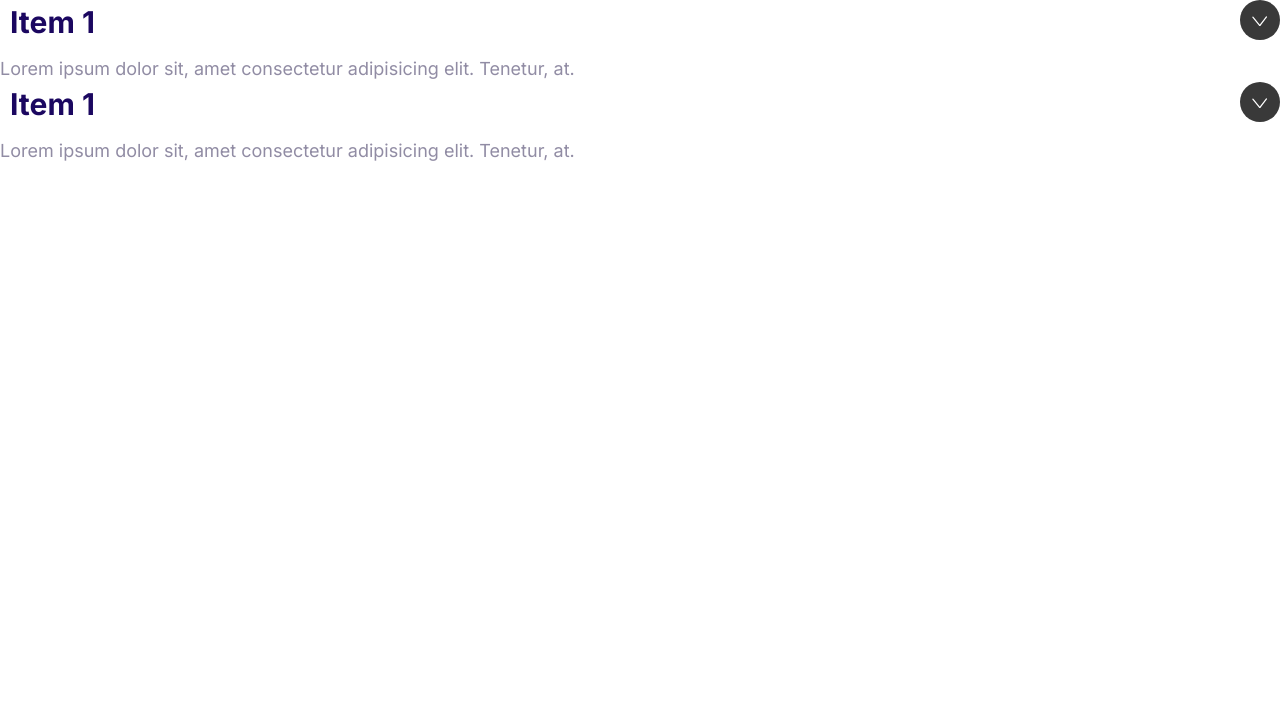
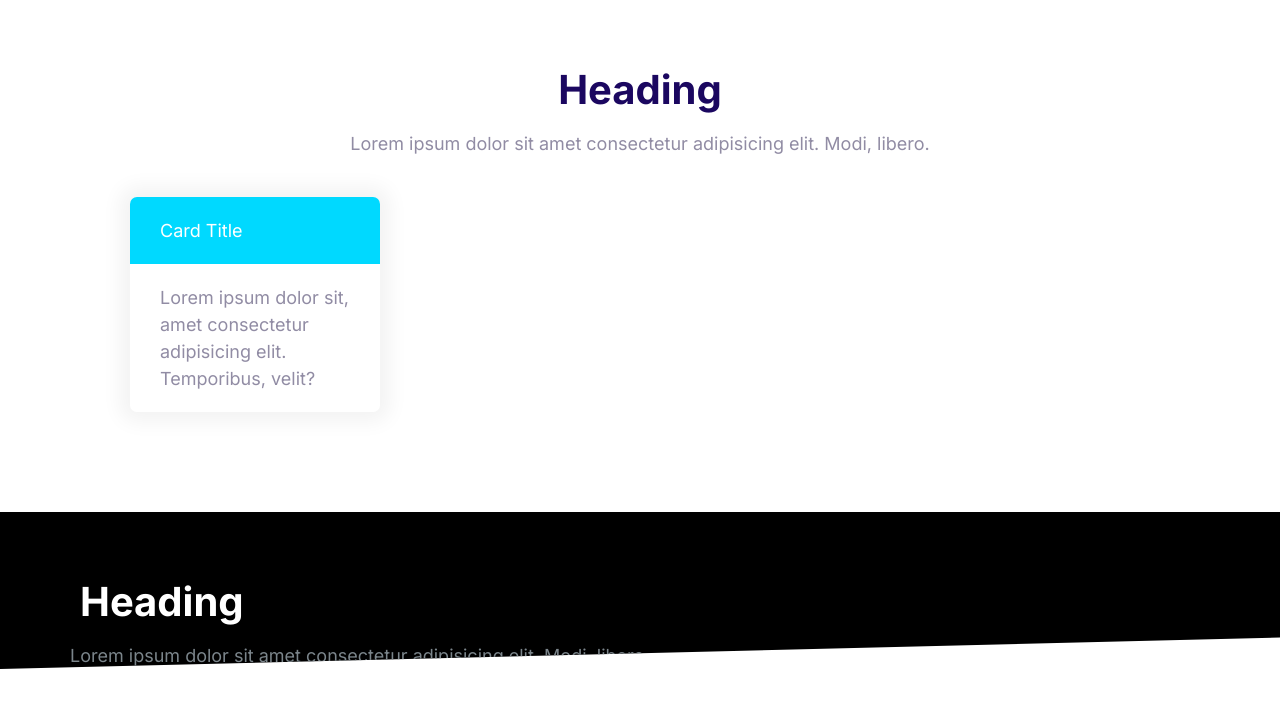
Before and after one commit to NorikoLandrum/moshify, a plain HTML site: page index.html in a window 1280 px wide. Drawn offline with Linux system fonts and the light colour scheme.

Commit message:
Build the block compornent.

```diff
--- a/css/style.css
+++ b/css/style.css
@@ -574,3 +574,41 @@ collapsible */
   max-height: 100vh;
   opacity: 1;
 }
+
+/* Blocks */
+.block {
+  --padding-vartical: 6rem;
+  padding: var(--padding-vartical) 2rem;
+}
+
+.block__header {
+  text-align: center;
+}
+
+.block__heading {
+  margin-top: 0;
+}
+
+.block--dark {
+  background: #000;
+  color: #7b858b;
+}
+
+.block--dark .block__heading {
+  color: #fff;
+}
+
+.block--skewed-right {
+  padding-bottom: cals(var(--padding-vartical) + 4rem);
+  clip-path: polygon(0% 0%, 100% 0%, 100% 100%, 0% 80%);
+}
+
+.block--skewed-left {
+  padding-bottom: cals(var(--padding-vartical) + 4rem);
+  clip-path: polygon(0% 0%, 100% 0%, 100% 80%, 0% 100%);
+}
+
+.container {
+  max-width: 1140px;
+  margin: 0 auto;
+}
--- a/index.html
+++ b/index.html
@@ -15,28 +15,31 @@
     <link rel="stylesheet" href="css/style.css" />
   </head>
   <body>
-    <div class="collapsible collapsible--expanded">
-      <header class="collapsible__header">
-        <h2 class="collapsible__heading">Item 1</h2>
-        <svg class="icon icon--white collapsible__chevron">
-          <use xlink:href="images/sprite.svg#chevron"></use>
-        </svg>
+    <section class="block container">
+      <header class="block__header">
+        <h2 class="block__heading">Heading</h2>
+        <p>
+          Lorem ipsum dolor sit amet consectetur adipisicing elit. Modi, libero.
+        </p>
       </header>
-      <div class="collapsible__content">
-        Lorem ipsum dolor sit, amet consectetur adipisicing elit. Tenetur, at.
+      <div style="width: 30%; padding: 4rem">
+        <div class="card card--secondry">
+          <header class="card__header">Card Title</header>
+          <div class="card__body">
+            Lorem ipsum dolor sit, amet consectetur adipisicing elit.
+            Temporibus, velit?
+          </div>
+        </div>
       </div>
-    </div>
-    <div class="collapsible collapsible--expanded">
-      <header class="collapsible__header">
-        <h2 class="collapsible__heading">Item 1</h2>
-        <svg class="icon icon--white collapsible__chevron">
-          <use xlink:href="images/sprite.svg#chevron"></use>
-        </svg>
-      </header>
-      <div class="collapsible__content">
-        Lorem ipsum dolor sit, amet consectetur adipisicing elit. Tenetur, at.
+    </section>
+    <section class="block block--dark block--skewed-left">
+      <div class="container">
+        <h2 class="block__heading">Heading</h2>
+        <p>
+          Lorem ipsum dolor sit amet consectetur adipisicing elit. Modi, libero.
+        </p>
       </div>
-    </div>
+    </section>
     <script src="js/main.js"></script>
   </body>
 </html>
```
Also changed, not shown: components/blocks.html (added, +25 -0 lines).
